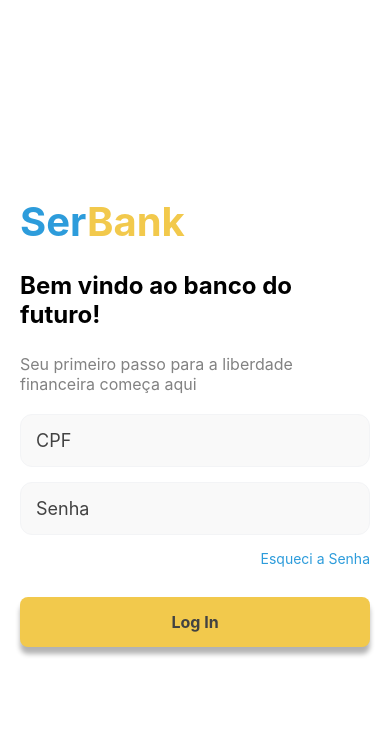
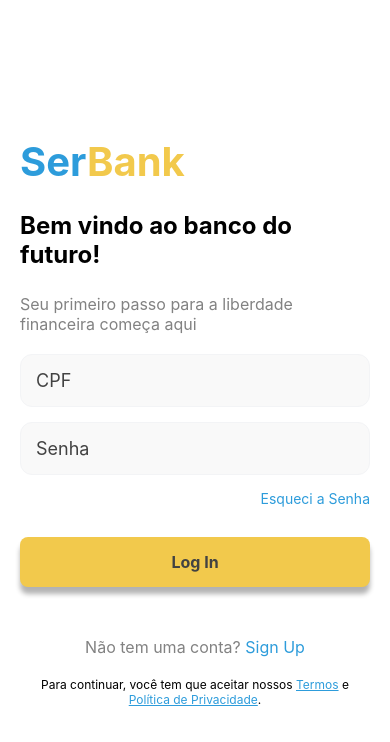
Before and after one commit to Jcjulio20060/SerBank, a React Native app: screen /Login in a window 390 px wide. Shown: the top 742 px of the page. Built offline with nearby package versions, Linux system fonts and the light colour scheme; some icons are missing.

Commit message:
alteração na página de login

```diff
--- a/src/screens/login/index.tsx
+++ b/src/screens/login/index.tsx
@@ -3,6 +3,7 @@ import { View, Text, TextInput, TouchableOpacity, Alert } from 'react-native';
 import { FontAwesomeIcon } from '@fortawesome/react-native-fontawesome';
 import { faUser } from '@fortawesome/free-regular-svg-icons/faUser';
 import { faEye } from '@fortawesome/free-regular-svg-icons/faEye';
+import { faCircleQuestion } from '@fortawesome/free-regular-svg-icons/faCircleQuestion';
 import { useNavigation } from '@react-navigation/native'; // Importando o hook de navegação
 import { styles } from './style';
 
@@ -30,11 +31,16 @@ export default function LoginScreen() {
         <View style={styles.mainContainer}>
             {/* Sessão da Logo */}
             <View style={{ gap: 15 }}>
-                <Text style={styles.Logo}>
-                    <Text style={{ color: '#2D9CDB' }}>Ser</Text>
-                    <Text style={{ color: '#F2C94C' }}>Bank</Text>
+                <View style={{ flexDirection: 'row', justifyContent: 'space-between', alignItems: 'center' }}>
+                    <Text style={styles.Logo}>
+                        <Text style={{ color: '#2D9CDB' }}>Ser</Text>
+                        <Text style={{ color: '#F2C94C' }}>Bank</Text>
+                    </Text>
+                    <FontAwesomeIcon icon={faCircleQuestion} style={{ color: 'gray' }} />
+                </View>
+                <Text style={styles.title}>
+                    Bem vindo ao banco do futuro!
                 </Text>
-                <Text style={styles.title}>Bem vindo ao banco do futuro!</Text>
                 <Text style={styles.subtitleHead}>
                     Seu primeiro passo para a liberdade financeira começa aqui
                 </Text>
@@ -65,6 +71,16 @@ export default function LoginScreen() {
                 <TouchableOpacity style={styles.button} onPress={handleLogin}>
                     <Text style={styles.buttonText}>Log In</Text>
                 </TouchableOpacity>
+
+                {/* Sessão de Links */}
+                <View style={{ marginTop: 50 }}>
+                    <Text style={styles.subtitle}>Não tem uma conta? <Text style={styles.link}>Sign Up</Text></Text>
+                    <Text style={styles.Terms}>
+                        Para continuar, você tem que aceitar nossos{' '}
+                        <Text style={styles.linkOfTerms}>Termos</Text> e{' '}
+                        <Text style={styles.linkOfTerms}>Política de Privacidade</Text>.
+                    </Text>
+                </View>
             </View>
         </View>
     );
```
